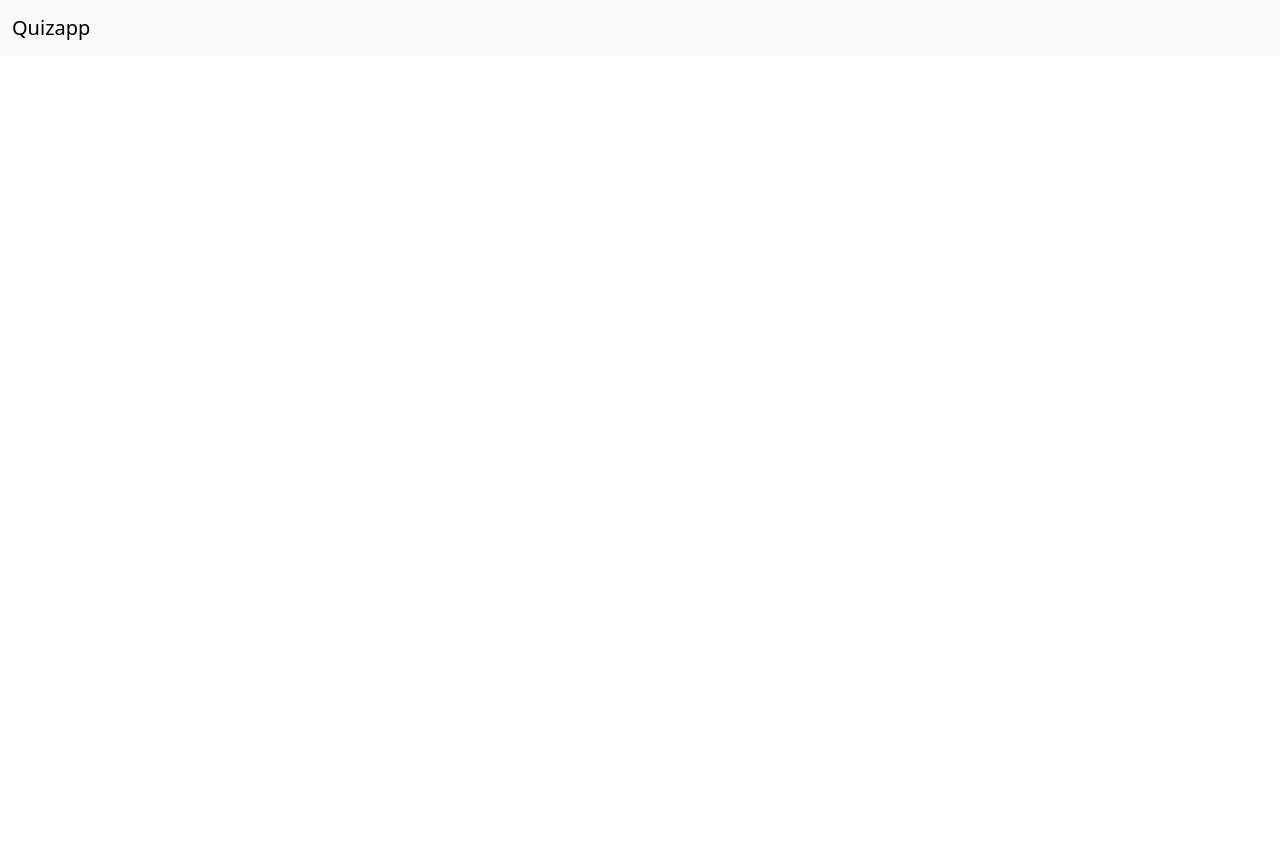
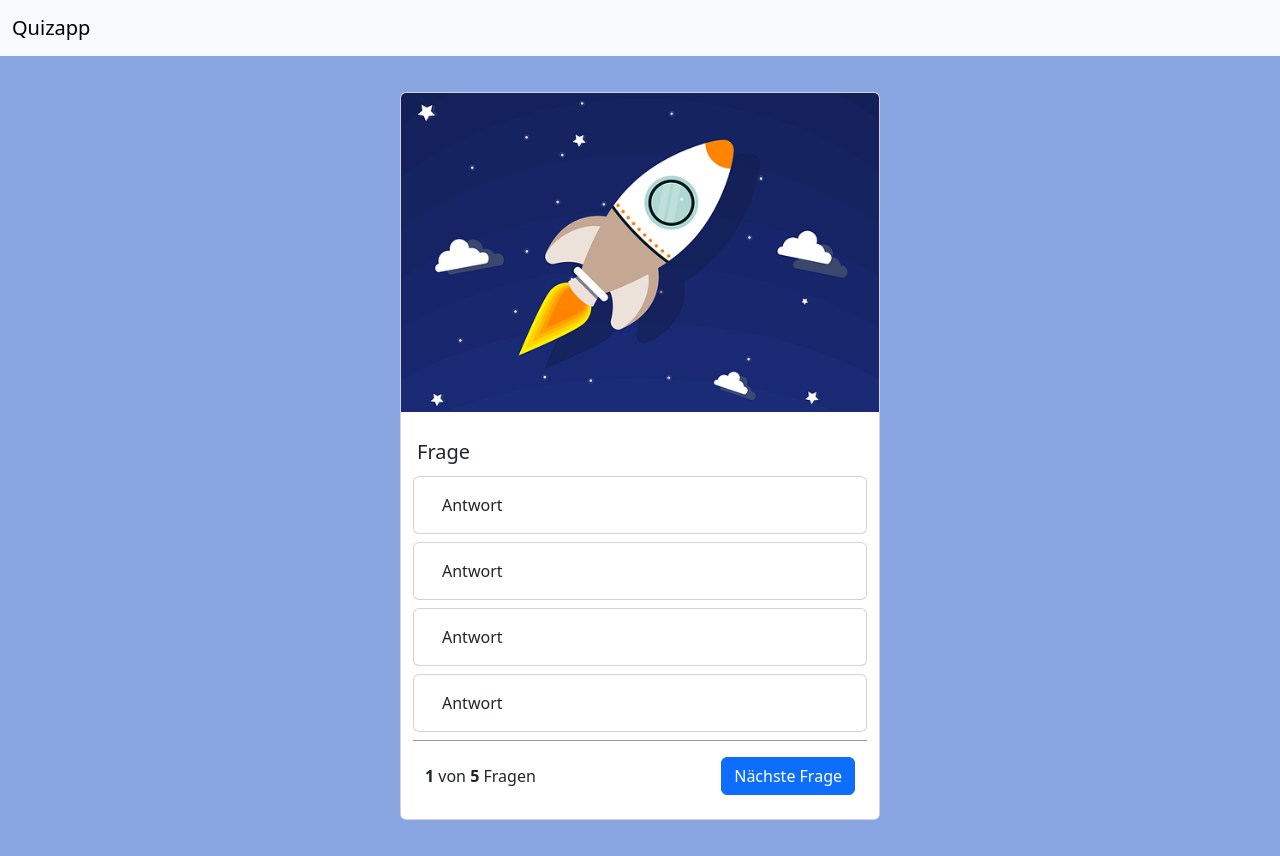
Before and after one commit to edda14/Quizapp, a plain HTML site: page index.html in a window 1280 px wide. Before the commit the page ends 800 px from the top, so only its background shows below. Drawn offline with nearby package versions, Linux system fonts and the light colour scheme.

Commit message:
simple design

```diff
--- a/index.html
+++ b/index.html
@@ -1,21 +1,64 @@
 <!DOCTYPE html>
 <html lang="en">
+
 <head>
     <meta charset="UTF-8">
     <meta name="viewport" content="width=device-width, initial-scale=1.0">
     <link rel="stylesheet" href="style.css">
     <!-- Bootstrap file -->
-    <link href="https://cdn.jsdelivr.net/npm/bootstrap@5.3.2/dist/css/bootstrap.min.css" rel="stylesheet" integrity="sha384-T3c6CoIi6uLrA9TneNEoa7RxnatzjcDSCmG1MXxSR1GAsXEV/Dwwykc2MPK8M2HN" crossorigin="anonymous">
-    <script src="https://cdn.jsdelivr.net/npm/bootstrap@5.3.2/dist/js/bootstrap.bundle.min.js" integrity="sha384-C6RzsynM9kWDrMNeT87bh95OGNyZPhcTNXj1NW7RuBCsyN/o0jlpcV8Qyq46cDfL" crossorigin="anonymous"></script>
+    <link href="https://cdn.jsdelivr.net/npm/bootstrap@5.3.2/dist/css/bootstrap.min.css" rel="stylesheet"
+        integrity="sha384-T3c6CoIi6uLrA9TneNEoa7RxnatzjcDSCmG1MXxSR1GAsXEV/Dwwykc2MPK8M2HN" crossorigin="anonymous">
+    <script src="https://cdn.jsdelivr.net/npm/bootstrap@5.3.2/dist/js/bootstrap.bundle.min.js"
+        integrity="sha384-C6RzsynM9kWDrMNeT87bh95OGNyZPhcTNXj1NW7RuBCsyN/o0jlpcV8Qyq46cDfL"
+        crossorigin="anonymous"></script>
     <script src="script.js"></script>
     <title>Quizapp</title>
 </head>
+
 <body>
     <nav class="navbar bg-body-tertiary">
         <div class="container-fluid">
-          <a class="navbar-brand" href="#">Quizapp</a>
+            <a class="navbar-brand" href="#">Quizapp</a>
         </div>
-      </nav>
+    </nav>
+    <div class="container">
+        <div class="card">
+            <img src="./img/rocket.png" class="card-img-top height">
+            <div class="card-body row p-4">
+                <h5 class="card-title p-1">Frage</h5>
+                <div class="card mb-2">
+                    <div class="card-body">
+                        Antwort
+                    </div>
+                </div>
+                <div class="card mb-2">
+                    <div class="card-body">
+                        Antwort
+                    </div>
+                </div>
+                <div class="card mb-2">
+                    <div class="card-body">
+                        Antwort
+                    </div>
+                </div>
+                <div class="card mb-2 ">
+                    <div class="card-body">
+                        Antwort
+                    </div>
+                </div>
+
+                <div class="question-footer pt-3">
+                    <span>
+                        <b>1</b> von <b>5</b> Fragen
+                    </span>
+
+                    <button class="btn btn-primary">Nächste Frage</button>
+                </div>
+
+            </div>
+        </div>
+    </div>
 
 </body>
+
 </html>
--- a/style.css
+++ b/style.css
@@ -0,0 +1,23 @@
+body{
+    min-height: 100vh !important;
+    background-color: rgb(137, 166, 227) !important;
+}
+
+.container {
+    height: 100vh;
+    display: flex;
+    align-items: center;
+    justify-content: center;
+}
+
+.question-footer {
+    display: flex;
+    justify-content: space-between;
+    align-items: center;
+    border-top: 1px solid rgba(0, 0, 0, 0.4);
+    padding-top: 12px;
+}
+
+.card {
+    width: 30rem;
+}
```
Also changed, not shown: img/rocket.png (added), 2 other files.
